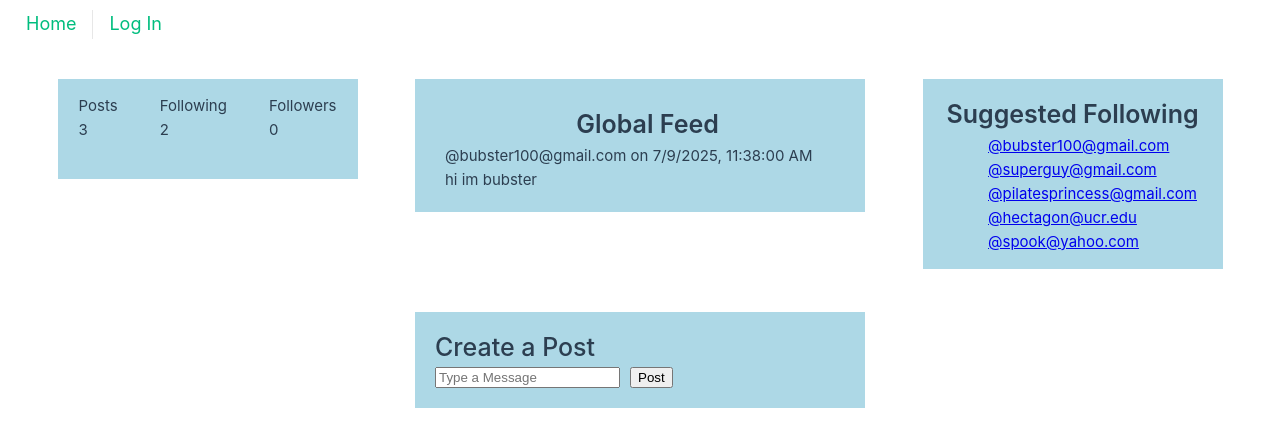
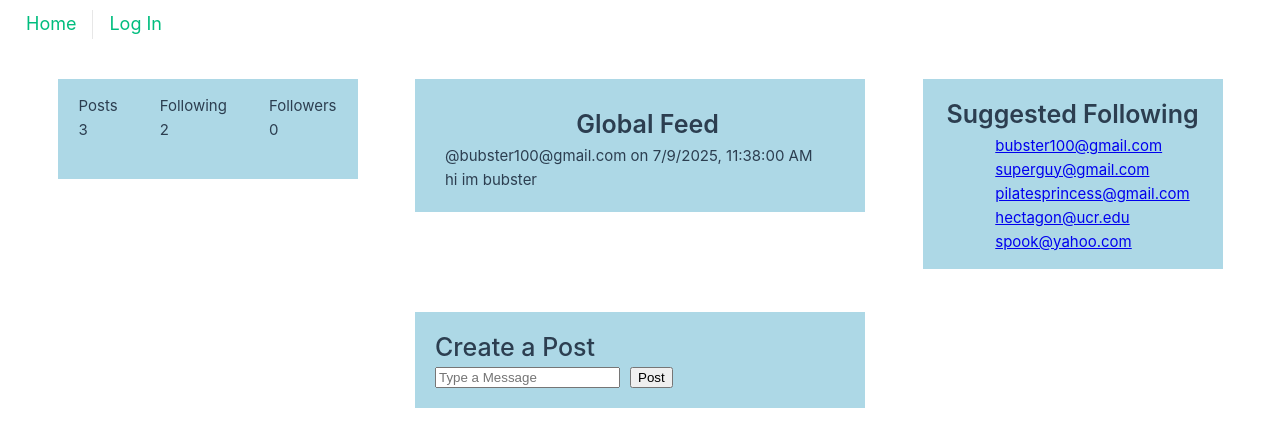
Before and after one commit to dillonhoh/cs110microblog, a Vue app: page /users/1 in a window 1280 px wide. Shown: the top 446 px of the page. Built offline with nearby package versions, Linux system fonts and the light colour scheme.

Commit message:
added firebaseResources
fdslakj
added firebaseResources"
added firebase Resources

```diff
--- a/src/components/CreatePost.vue
+++ b/src/components/CreatePost.vue
@@ -8,7 +8,6 @@ const handleSubmit = () => {
 
   }
     content.value = ''
-//   postStore.addPost(userStore.currentUser, content.value)
 
 }
 </script>
--- a/src/components/FollowSuggestion.vue
+++ b/src/components/FollowSuggestion.vue
@@ -21,13 +21,13 @@ const suggestedEmails = [
 <template>
     <div class ="suggestion-container">
     <h1 class="suggestion-title">Suggested Following</h1>
-    <p v-if="true">
+    <section v-if="true">
         <ul>
       <li v-for="email in suggestedEmails" :key="email.id">
-        <router-link :to="`/users/${email.id}`">@{{ email.email }}</router-link>
+        <router-link :to="`/users/${email.id}`">{{ email.email }}</router-link>
       </li>
     </ul>
-    </p>
+  </section>
     <p v-else>Nobody to Follow, Check Back Later</p>
     </div>
 </template>
```
Also changed, not shown: src/firebaseResources.js (added, +13 -0 lines).
